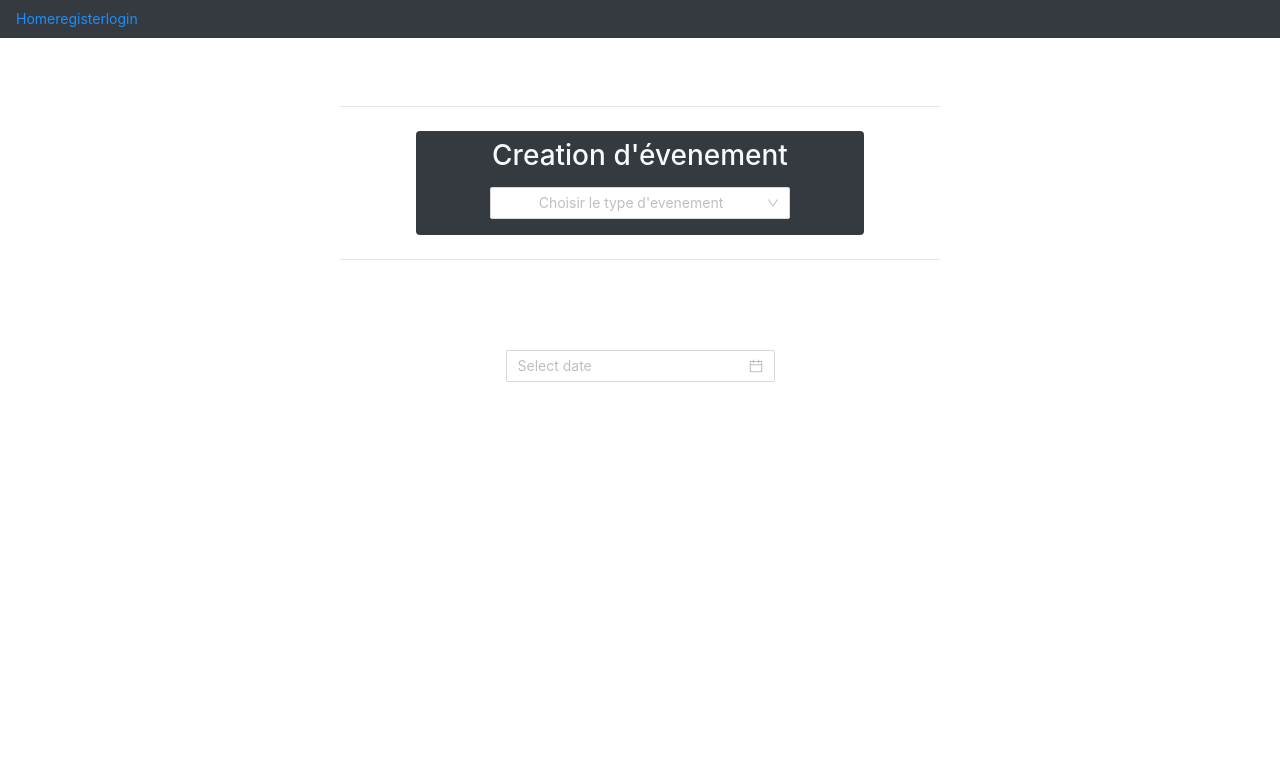
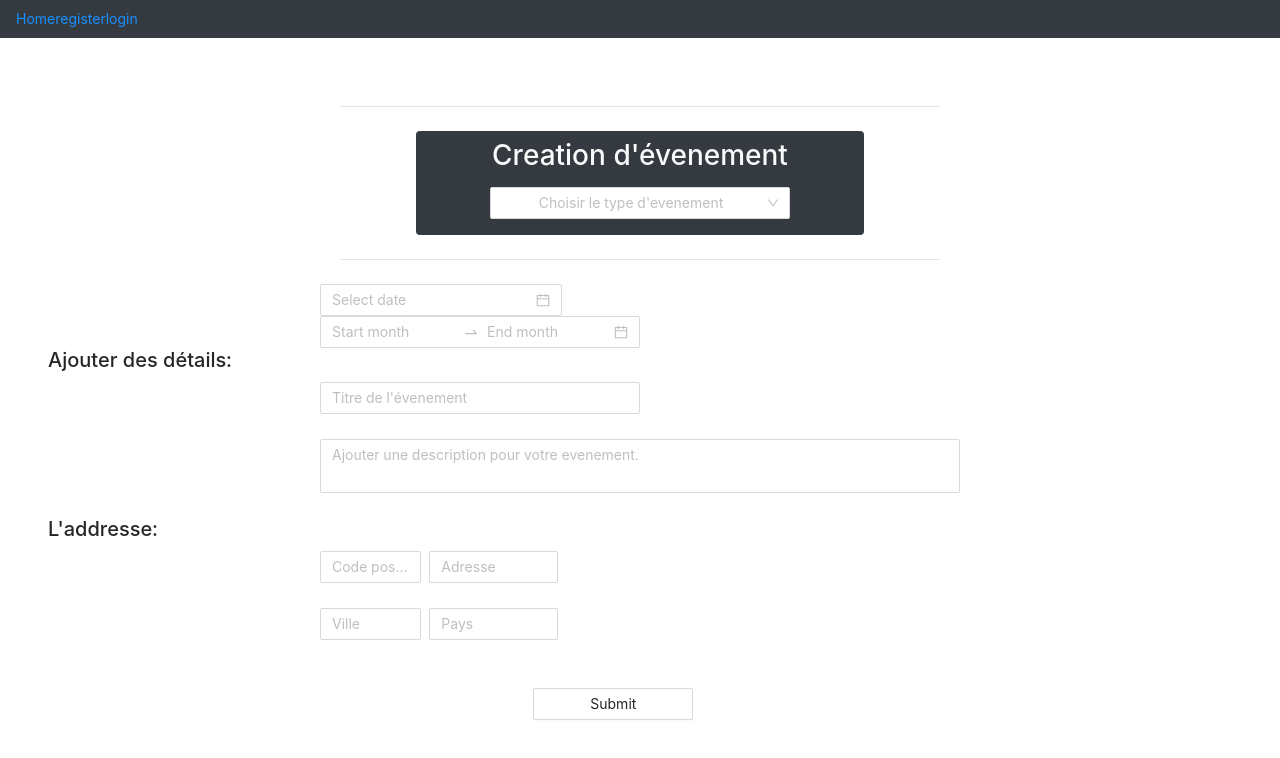
Before and after one commit to mariannehbt/Franchyz, a React (Create React App) app: page /create-event in a window 1280 px wide. Shown: the top 758 px of the page. Built offline with nearby package versions, Linux system fonts and the light colour scheme.

Commit message:
datetime picker details

```diff
--- a/src/components/formGame.jsx
+++ b/src/components/formGame.jsx
@@ -1,6 +1,6 @@
 import React, { useState } from "react";
 // import { DatePicker } from "antd";
-import { DatePicker, message, Alert } from "antd";
+import { DatePicker, Col, Row } from "antd";
 import moment from "moment";
 import { Input } from "antd";
 import localization from "moment/locale/fr";
@@ -10,13 +10,11 @@ const FormGame = () => {
 	const { TextArea } = Input;
 
 	moment.updateLocale("fr", localization);
+	const { RangePicker } = DatePicker;
 
 	function onChange(value, dateString) {
 		console.log("Selected Time: ", value);
 		console.log("Formatted Selected Time: ", dateString);
-		setDateTime(dateString);
-		console.log(DateTime);
-		// message.info(`Selected Date: ${value ? value.format("YYYY-MM-DD") : "None"}`);
 		setDateTime(value.format("MMMM Do YYYY, h:mm"));
 	}
 
@@ -24,24 +22,72 @@ const FormGame = () => {
 		console.log("onOk: ", value);
 	}
 
+	function disabledDate(current) {
+		// Can not select days before today and today
+		return current && current < moment().endOf("day");
+	}
+
 	return (
 		<div>
-			<div className="container text-center">
-				<DatePicker showTime onChange={onChange} onOk={onOk} />
-				<br></br>
+			<Row>
+				<Col span={6} offset={6}>
+					<DatePicker
+						format="DD-MM-YYYY HH:mm"
+						disabledDate={disabledDate}
+						onChange={onChange}
+						onOk={onOk}
+						showTime={{ defaultValue: moment("00:00:00", "HH:mm:ss") }}
+					/>
+					<RangePicker picker="month" />
 					{DateTime !== "" && (
 						<p style={{ marginTop: "25px" }}> Date choisie: {DateTime}</p>
 					)}
-			</div>
+				</Col>
+			</Row>
 			<div className="ml-5">
 				<h5>Ajouter des détails:</h5>
 			</div>
+			<Row>
+				<Col span={6} offset={6}>
+					<Input placeholder="Titre de l'évenement" />
+				</Col>
+			</Row>
+
+			<Row>
+				<Col span={12} offset={6}>
 					<TextArea
-				style={{ width: "250" }}
-				placeholder="Autosize height with minimum and maximum number of lines"
+						style={{ width: "250", marginTop: "25px" }}
+						placeholder="Ajouter une description pour votre evenement."
 						autoSize={{ minRows: 2, maxRows: 6 }}
 					/>
 					<div style={{ margin: "24px 0" }} />
+				</Col>
+			</Row>
+			<div className="ml-5">
+				<h5>L'addresse:</h5>
+			</div>
+			<Row>
+				<Col span={6} offset={6}>
+					<Input.Group size="medium">
+						<Row gutter={8}>
+							<Col span={8}>
+								<Input placeholder="Code postal" />
+							</Col>
+							<Col span={10}>
+								<Input placeholder="Adresse" />
+							</Col>
+						</Row>
+						<Row style={{ marginTop: "25px" }} gutter={8}>
+							<Col span={8}>
+								<Input placeholder="Ville" />
+							</Col>
+							<Col span={10}>
+								<Input placeholder="Pays" />
+							</Col>
+						</Row>
+					</Input.Group>
+				</Col>
+			</Row>
 		</div>
 	);
 };
--- a/src/pages/createEvent.jsx
+++ b/src/pages/createEvent.jsx
@@ -1,10 +1,19 @@
 // import React from "react";
 import FormGame from "components/formGame.jsx";
-import FormPractice from "components/formPractice.jsx";
 import { Radio } from "antd";
 import Date_picker from "images/date_picker.png";
-import { Select } from "antd";
 import React, { useState } from "react";
+import {
+	Input,
+	Col,
+	Row,
+	Select,
+	Button,
+	InputNumber,
+	DatePicker,
+	AutoComplete,
+	Cascader,
+} from "antd";
 
 function CreateEvents() {
 	const [EventType, setEventType] = useState("");
@@ -42,6 +51,7 @@ function CreateEvents() {
 				<h3 className="text-light text-center">Creation d'évenement</h3>
 				<div className="text-center">
 					<Select
+						// defaultValue="competition"
 						className="text-center"
 						showSearch
 						style={{ width: 300 }}
@@ -55,18 +65,27 @@ function CreateEvents() {
 							option.children.toLowerCase().indexOf(input.toLowerCase()) >= 0
 						}
 					>
-						<Option value="competition">Competition</Option>
-						<Option value="entrainement">Entrainement</Option>
+						<Option value="game">Competition</Option>
+						<Option value="practice">Entrainement</Option>
 					</Select>
 				</div>
 			</div>
 			<hr className="my-4" style={{ width: "600px" }}></hr>
 
-			<br />
+			{/* {EventType === "competition" ? (
+				<FormGame style={{ marginTop: "25px" }} />
+			) : (
+				<FormPractice style={{ marginTop: "25px" }} />
+			)} */}
+			<FormGame style={{ marginTop: "25px" }} />
+			<Row>
+				<Col span={3} offset={10}>
+					<Button className="mt-5" block>
+						Submit
+					</Button>
+				</Col>
+			</Row>
 
-			<br></br>
-			<br></br>
-			{EventType === "competition" ? <FormGame /> : <FormPractice />}
 			{/* <img
 				src={Date_picker}
 				alt="datepicker"
```
Lines whose indentation alone changed are shown as unchanged.
